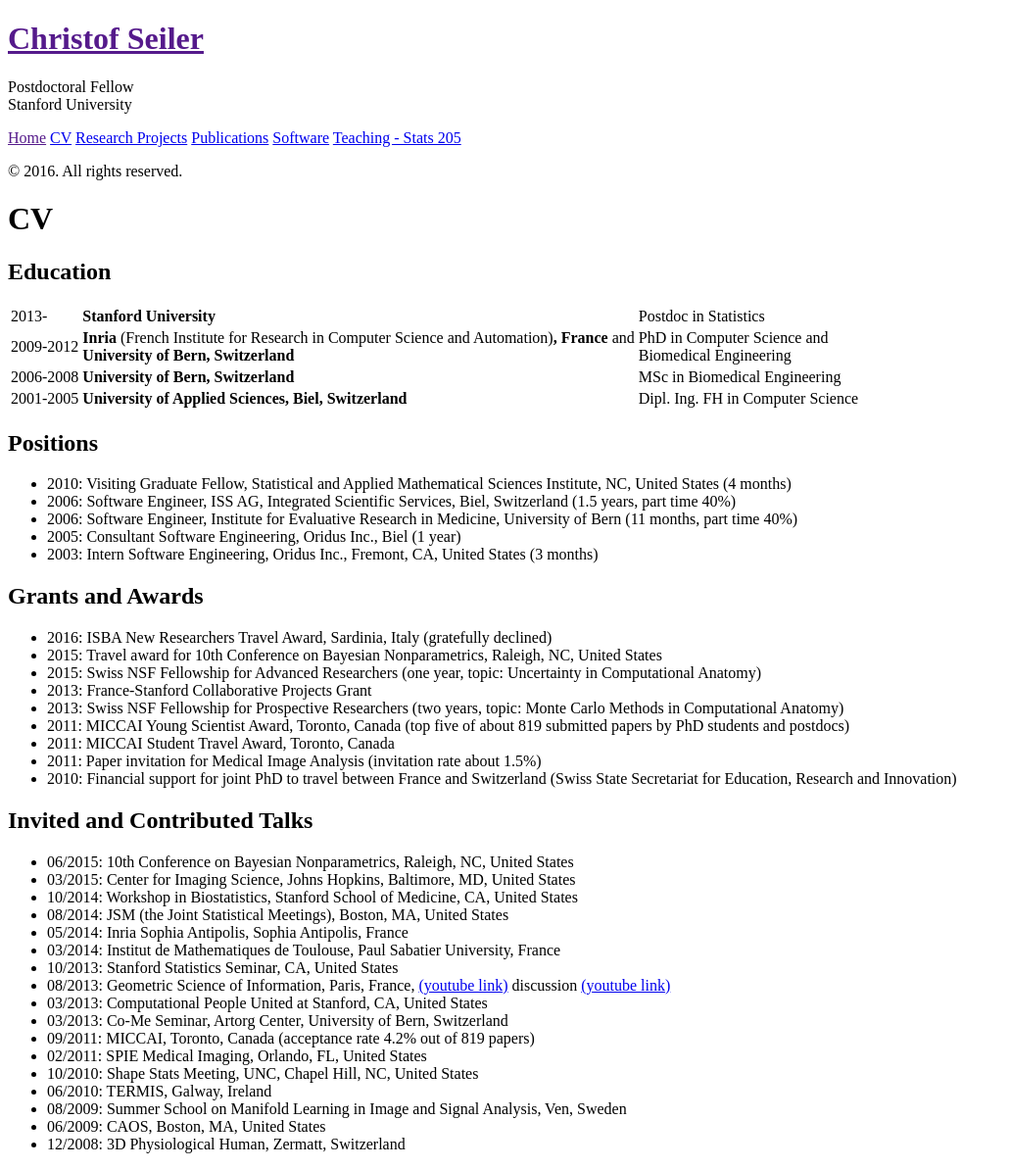
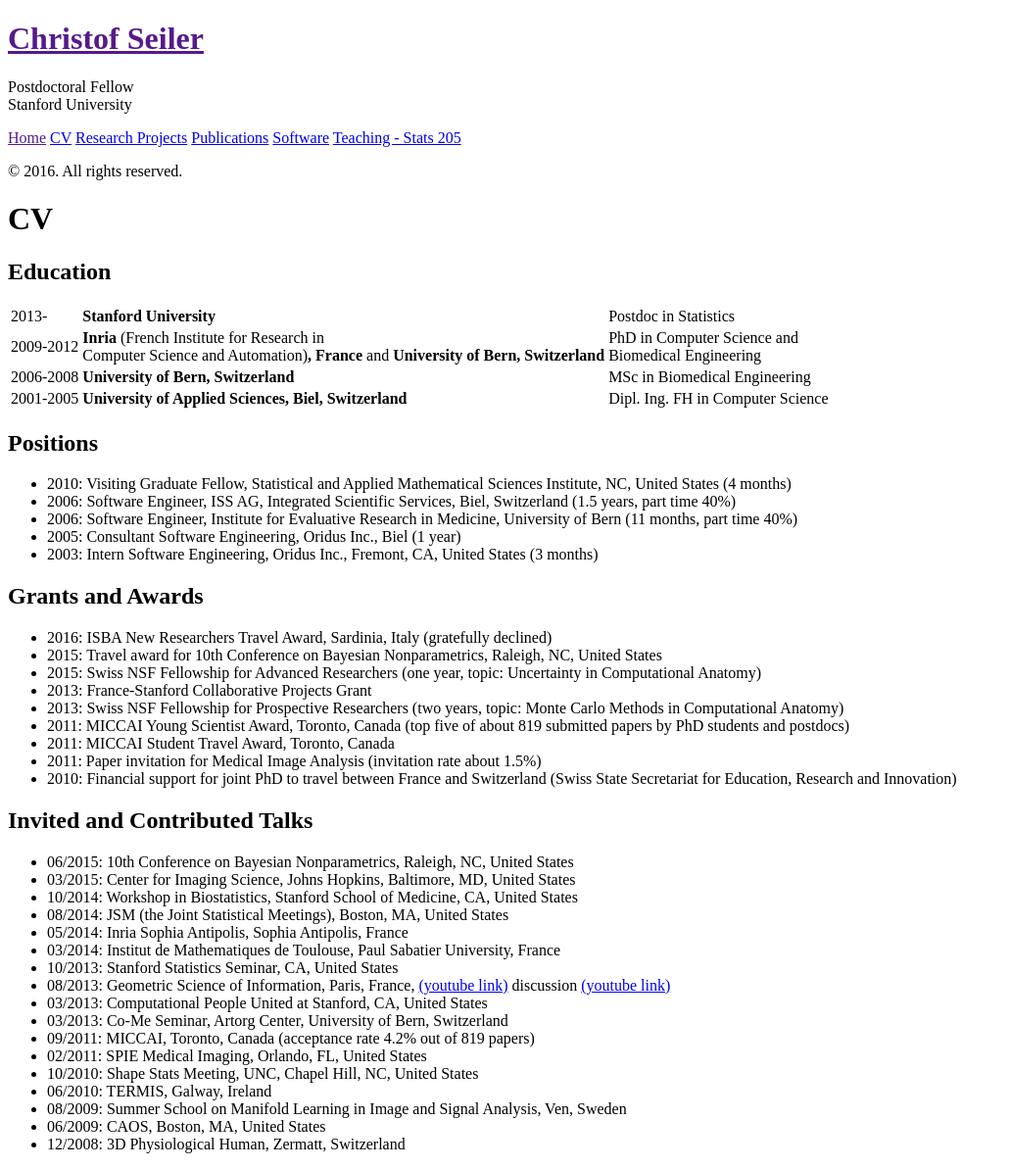
Before and after one commit to ChristofSeiler/ChristofSeiler.github.io, a Jekyll site: the page built from about.md, in a window 1280 px wide. Shown: the whole page at 98% size, without its empty margins (0-1031 px from the left). Built offline with Jekyll 4.4.1, drawn with Linux system fonts in a browser that asks for light colours.

Commit message:
formating

```diff
--- a/about.md
+++ b/about.md
@@ -6,7 +6,7 @@
 ## Education
 
 2013-     | **Stanford University**                                                                                                                  | Postdoc in Statistics
-2009-2012 | **Inria** (French Institute for Research in Computer Science and Automation)**, France** and <br/> **University of Bern, Switzerland**   | PhD in Computer Science and <br/> Biomedical Engineering
+2009-2012 | **Inria** (French Institute for Research in <br/> Computer Science and Automation)**, France** and **University of Bern, Switzerland**   | PhD in Computer Science and <br/> Biomedical Engineering
 2006-2008 | **University of Bern, Switzerland**                                                                                                      | MSc in Biomedical Engineering
 2001-2005 | **University of Applied Sciences, Biel, Switzerland**                                                                                    | Dipl. Ing. FH in Computer Science
 
```
